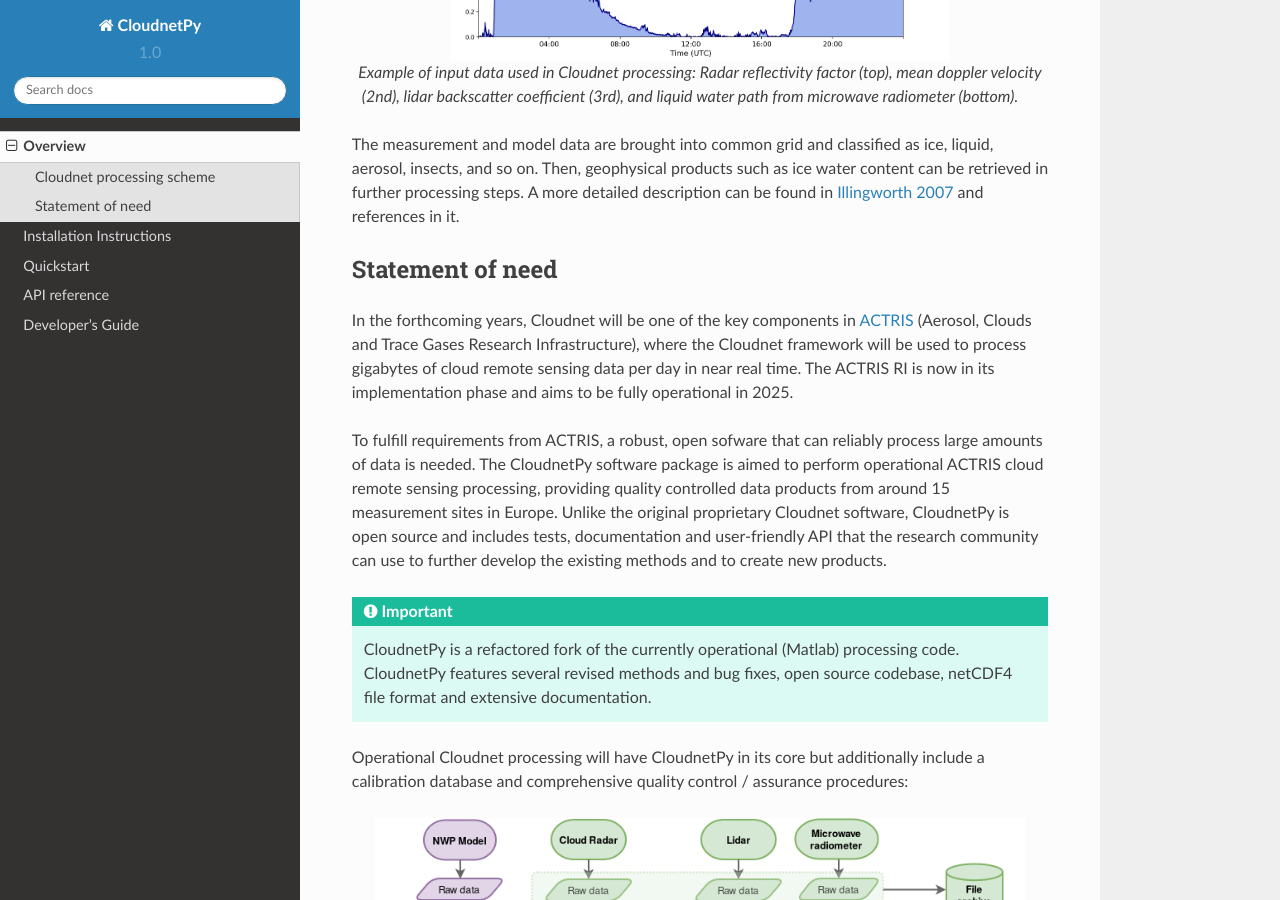
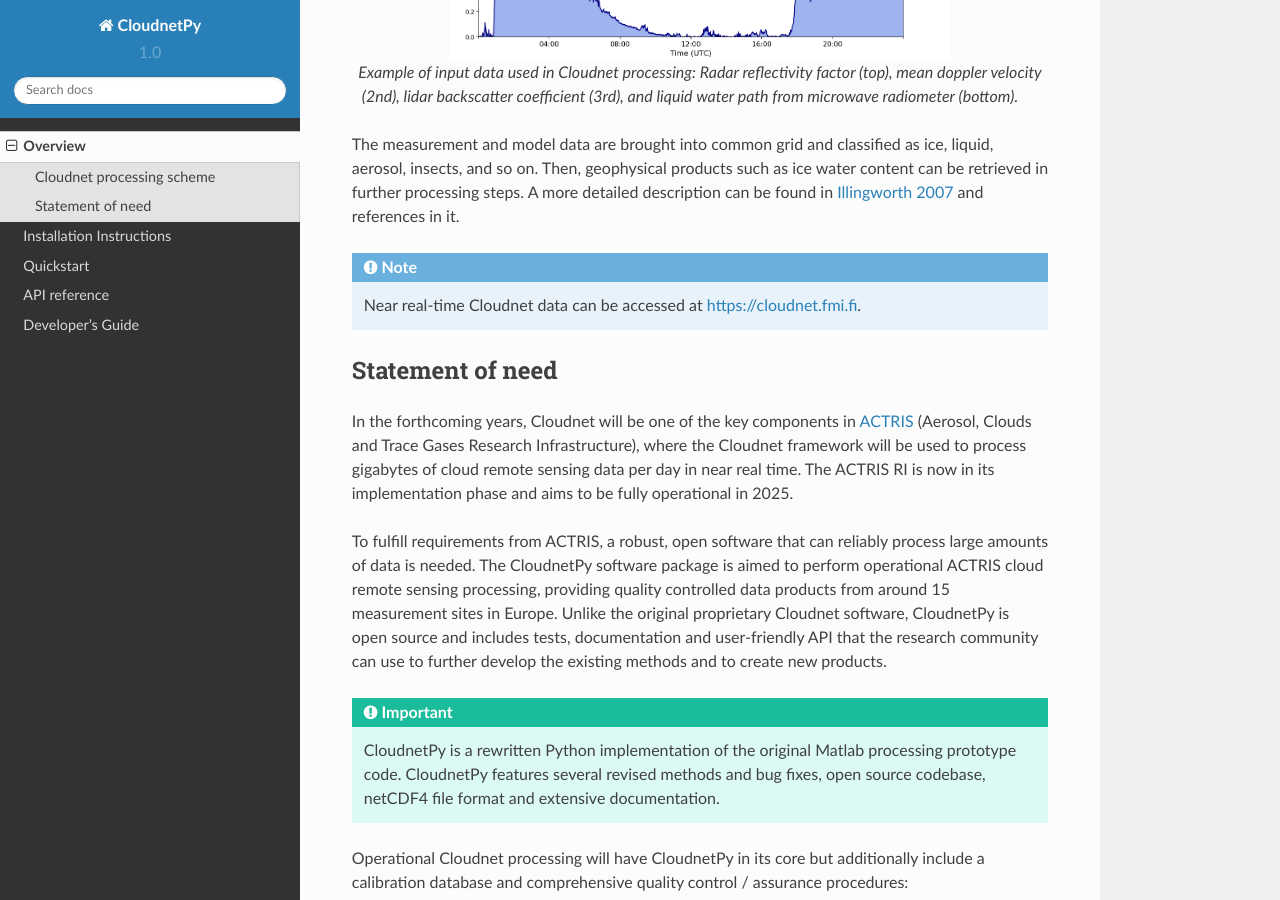
Before and after one commit to actris-cloudnet/cloudnetpy, a Sphinx documentation site: the page built from docs/source/overview.rst, in a window 1280 px wide and 900 px high, scrolled down 919 px. Built offline with Sphinx 7.4.7 and the Read the Docs theme 2.0.0, drawn with Linux system fonts in a browser that asks for light colours; formulas are drawn with MathJax 3; some of the changed text lies outside the part shown.

Commit message:
Update docs

```diff
--- a/docs/source/api.rst
+++ b/docs/source/api.rst
@@ -217,6 +217,12 @@
 Documentation for various modules with low-level
 functionality.
 
+concat_lib
+..........
+
+.. automodule:: concat_lib
+   :members:
+
 
 utils
 .....
--- a/docs/source/overview.rst
+++ b/docs/source/overview.rst
@@ -24,6 +24,10 @@
 can be retrieved in further processing steps. A more detailed description can be
 found in `Illingworth 2007`_ and references in it.
 
+.. note::
+
+    Near real-time Cloudnet data can be accessed at https://cloudnet.fmi.fi.
+
 Statement of need
 -----------------
 
@@ -32,7 +36,7 @@
 to process gigabytes of cloud remote sensing data per day in near real time. The ACTRIS
 RI is now in its implementation phase and aims to be fully operational in 2025.
 
-To fulfill requirements from ACTRIS, a robust, open sofware that can reliably process
+To fulfill requirements from ACTRIS, a robust, open software that can reliably process
 large amounts of data is needed. The CloudnetPy software package is aimed to perform operational
 ACTRIS cloud remote sensing processing, providing quality controlled data products from
 around 15 measurement sites in Europe. Unlike the original proprietary Cloudnet software,
@@ -40,14 +44,15 @@
 the research community can use to further develop the existing methods and to create
 new products.
 
+.. _Tukiainen 2020: https://doi.org/10.21105/joss.02123
 .. _Illingworth 2007: https://journals.ametsoc.org/doi/abs/10.1175/BAMS-88-6-883
 .. _ACTRIS: http://actris.eu/
 
 .. important::
 
-   CloudnetPy is a refactored fork of the currently operational (Matlab) processing code.
-   CloudnetPy features several revised methods and bug fixes, open source codebase, netCDF4 file format and
-   extensive documentation.
+   CloudnetPy is a rewritten Python implementation of the original Matlab processing prototype code.
+   CloudnetPy features several revised methods and bug fixes, open source codebase,
+   netCDF4 file format and extensive documentation.
 
 Operational Cloudnet processing will have CloudnetPy in its core but additionally include a
 calibration database and comprehensive quality control / assurance procedures:
@@ -61,7 +66,7 @@
 
 See also:
 
-- Cloudnet home: http://devcloudnet.fmi.fi/
+- Cloudnet data portal: https://cloudnet.fmi.fi/
 - CloudnetPy source: https://github.com/actris-cloudnet/cloudnetpy
 - ACTRIS home: http://actris.eu/
 - ACTRIS data portal: http://actris.nilu.no/
```
Also changed, not shown: other parts of docs/source/overview.rst (+2 -2 lines), docs/source/quickstart.rst (+3 -8 lines), 1 other file.
